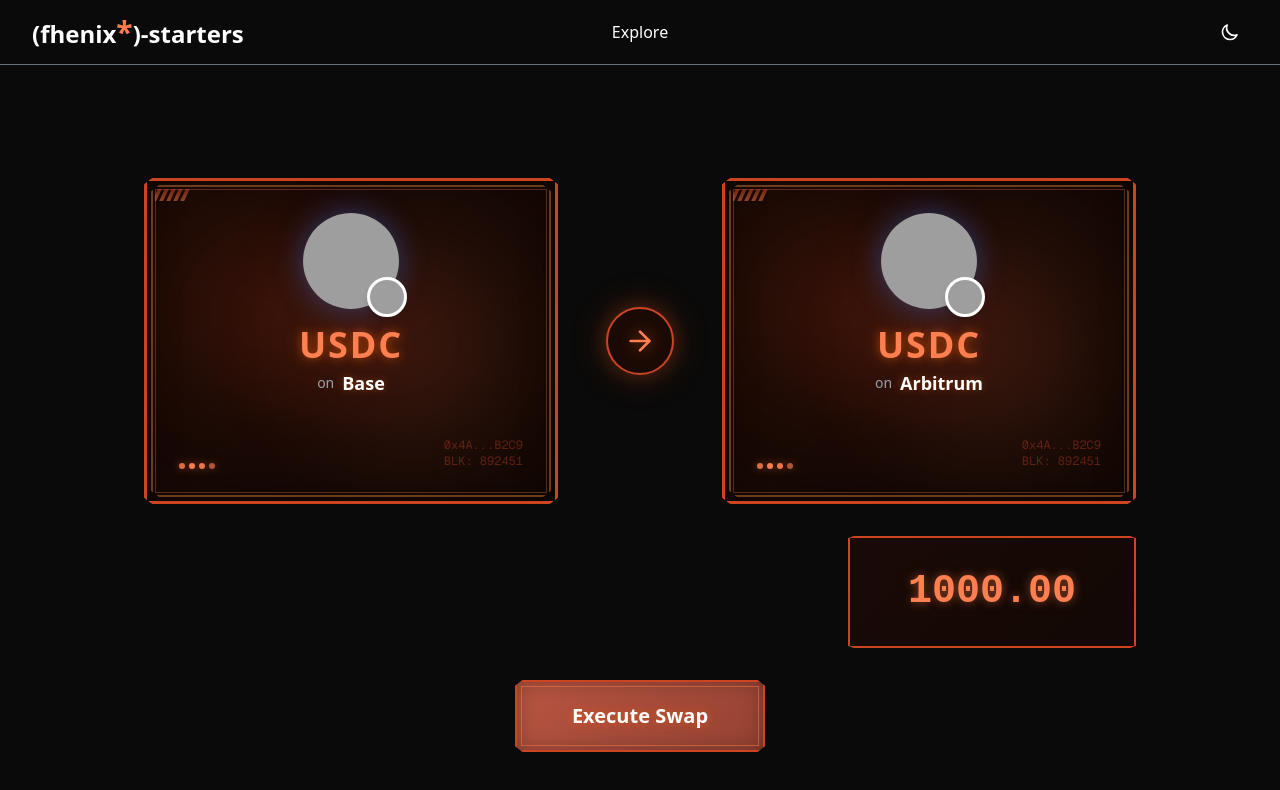
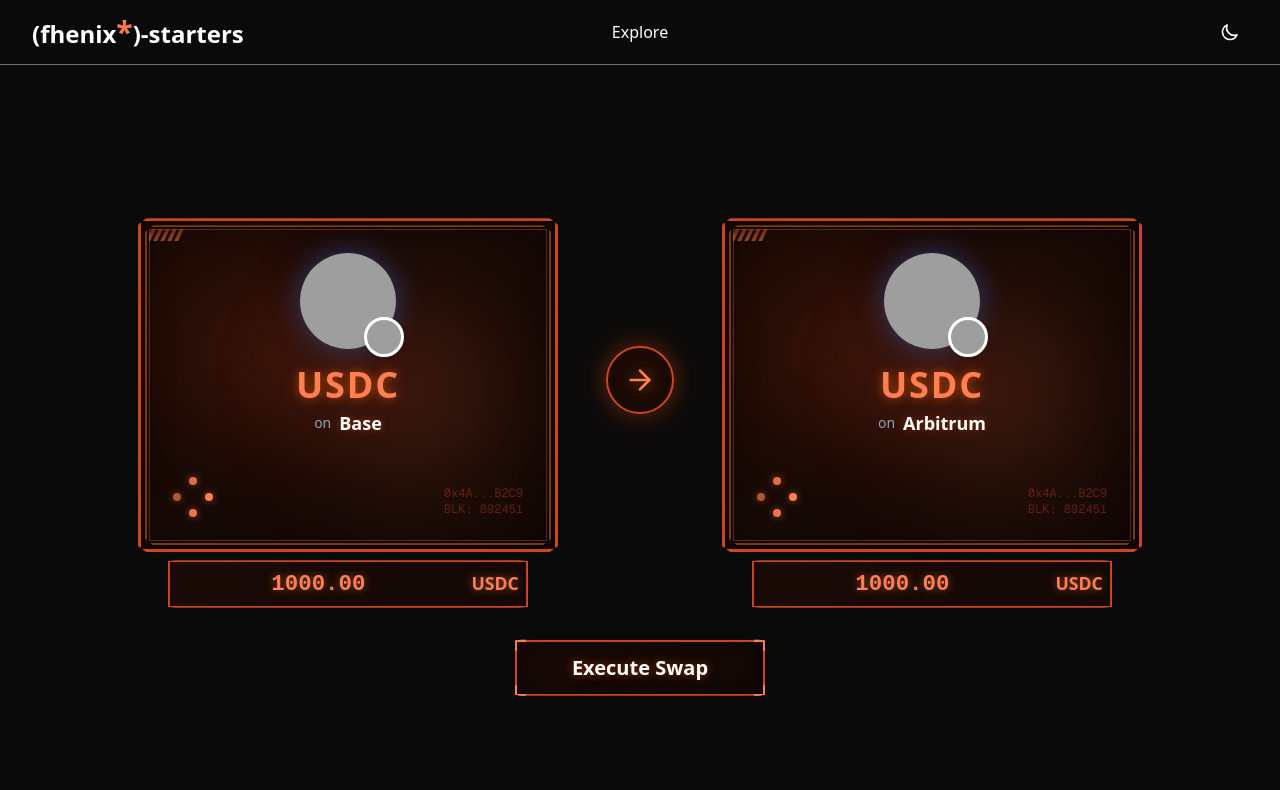
Before and after one commit to ayushsingh82/Zama-starters, a Next.js app: page /swap in a window 1280 px wide. Shown: the top 790 px of the page. Built offline with nearby package versions, Linux system fonts and the light colour scheme; grey boxes are pictures that could not be loaded.

Commit message:
final swap ui

```diff
--- a/app/swap/page.tsx
+++ b/app/swap/page.tsx
@@ -130,36 +130,63 @@
     border-top: none;
   }
 
-  /* Swap button with enhanced styling */
+  /* Swap button with enhanced styling - single border with design */
   .swap-button-style {
-    clip-path: polygon(3% 0, 97% 0, 100% 8%, 100% 92%, 97% 100%, 3% 100%, 0 92%, 0 8%);
+    clip-path: polygon(
+      2% 0, 98% 0, 100% 2%, 100% 98%, 98% 100%, 2% 100%, 0 98%, 0 2%
+    );
     border: 2px solid ${COLORS.ORANGE_PRIMARY};
-    background: linear-gradient(135deg, ${COLORS.BUTTON_BG} 0%, #944232 100%);
+    background: linear-gradient(135deg, ${COLORS.BOX_BG} 0%, #120805 100%);
     position: relative;
     z-index: 10;
     box-shadow:
-      0 0 20px rgba(204, 68, 32, 0.4),
+      0 0 20px rgba(204, 68, 32, 0.3),
       0 0 40px rgba(255, 102, 0, 0.2),
-      inset 0 0 20px rgba(0, 0, 0, 0.3);
-    transition: all 0.3s ease;
+      inset 0 0 30px rgba(0, 0, 0, 0.5);
+    transition: all 0.4s cubic-bezier(0.4, 0, 0.2, 1);
+    animation: pulse-glow-orange 3s ease-in-out infinite;
     text-shadow: 0 0 10px rgba(255, 102, 0, 0.5);
   }
   .swap-button-style:hover {
-    transform: translateY(-2px) scale(1.02);
+    border-color: ${COLORS.GLOW_ORANGE};
     box-shadow:
-      0 0 30px rgba(255, 107, 61, 0.8),
-      0 0 60px rgba(255, 102, 0, 0.4),
-      inset 0 0 20px rgba(0, 0, 0, 0.3);
-    border-color: ${COLORS.GLOW_ORANGE};
+      0 0 30px rgba(255, 107, 61, 0.6),
+      0 0 60px rgba(255, 102, 0, 0.3),
+      inset 0 0 30px rgba(0, 0, 0, 0.5);
+    transform: translateY(-4px);
   }
-  .swap-button-style::before {
-    content: '';
+  /* Corner accent decorations for border design */
+  .swap-button-corner {
     position: absolute;
-    inset: 4px;
-    border: 1px solid ${COLORS.ORANGE_ACCENT};
+    width: 12px;
+    height: 12px;
+    border: 3px solid ${COLORS.ORANGE_ACCENT};
     pointer-events: none;
     z-index: 1;
-    opacity: 0.5;
+  }
+  .swap-button-corner.top-left {
+    top: -3px;
+    left: -3px;
+    border-right: none;
+    border-bottom: none;
+  }
+  .swap-button-corner.top-right {
+    top: -3px;
+    right: -3px;
+    border-left: none;
+    border-bottom: none;
+  }
+  .swap-button-corner.bottom-left {
+    bottom: -3px;
+    left: -3px;
+    border-right: none;
+    border-top: none;
+  }
+  .swap-button-corner.bottom-right {
+    bottom: -3px;
+    right: -3px;
+    border-left: none;
+    border-top: none;
   }
 
   /* Input field enhancements */
@@ -190,12 +217,43 @@
       0 0 15px rgba(204, 68, 32, 0.3),
       0 0 30px rgba(255, 102, 0, 0.2);
     transition: all 0.3s ease;
+    min-height: auto;
   }
   .external-input-box:hover {
     border-color: ${COLORS.GLOW_ORANGE};
     box-shadow:
       0 0 25px rgba(255, 107, 61, 0.5),
       0 0 50px rgba(255, 102, 0, 0.3);
+  }
+
+  /* Dropdown styling */
+  .token-dropdown {
+    background: transparent;
+    border: 1px solid ${COLORS.ORANGE_PRIMARY};
+    color: ${COLORS.ORANGE_ACCENT};
+    padding: 0.5rem 1rem;
+    border-radius: 4px;
+    font-size: 1rem;
+    font-weight: bold;
+    cursor: pointer;
+    outline: none;
+    transition: all 0.3s ease;
+    text-shadow: 0 0 8px rgba(255, 127, 80, 0.5);
+  }
+
+  .token-dropdown:hover {
+    border-color: ${COLORS.GLOW_ORANGE};
+    box-shadow: 0 0 15px rgba(255, 107, 61, 0.4);
+  }
+
+  .token-dropdown:focus {
+    border-color: ${COLORS.GLOW_ORANGE};
+    box-shadow: 0 0 20px rgba(255, 107, 61, 0.6);
+  }
+
+  .token-dropdown option {
+    background: ${COLORS.BOX_BG};
+    color: ${COLORS.ORANGE_ACCENT};
   }
 
   /* Dot effect animation */
@@ -209,31 +267,47 @@
   }
 
   .dot-effect {
+    position: relative;
+    width: 40px;
+    height: 40px;
     display: flex;
-    gap: 4px;
     align-items: center;
     justify-content: center;
   }
 
   .dot-effect span {
-    width: 6px;
-    height: 6px;
+    position: absolute;
+    width: 8px;
+    height: 8px;
     border-radius: 50%;
     background: ${COLORS.ORANGE_ACCENT};
     animation: dot-pulse 1.5s ease-in-out infinite;
     box-shadow: 0 0 8px rgba(255, 127, 80, 0.6);
   }
 
+  /* Position dots in a circle */
   .dot-effect span:nth-child(1) {
+    top: 0;
+    left: 50%;
+    transform: translateX(-50%);
     animation-delay: 0s;
   }
   .dot-effect span:nth-child(2) {
+    right: 0;
+    top: 50%;
+    transform: translateY(-50%);
     animation-delay: 0.2s;
   }
   .dot-effect span:nth-child(3) {
+    bottom: 0;
+    left: 50%;
+    transform: translateX(-50%);
     animation-delay: 0.4s;
   }
   .dot-effect span:nth-child(4) {
+    left: 0;
+    top: 50%;
+    transform: translateY(-50%);
     animation-delay: 0.6s;
   }
 
@@ -277,7 +351,7 @@
 // Interface for state
 interface TokenState {
   amount: string;
-  symbol: 'USDC';
+  symbol: 'USDC' | 'USDT';
   chain: 'Base' | 'Arbitrum';
 }
 
@@ -285,10 +359,24 @@
   const [fromToken, setFromToken] = useState<TokenState>({ amount: '1000.00', symbol: 'USDC', chain: 'Base' });
   const [toToken, setToToken] = useState<TokenState>({ amount: '1000.00', symbol: 'USDC', chain: 'Arbitrum' });
 
-  const handleAmountChange = (e: React.ChangeEvent<HTMLInputElement>) => {
-    const value = e.target.value;
-    setFromToken(prev => ({ ...prev, amount: value }));
-    setToToken(prev => ({ ...prev, amount: value }));
+  const handleAmountChange = (tokenType: 'from' | 'to', value: string) => {
+    // Remove token symbols if user pasted them, and extract just the number
+    value = value.replace(/USDC|USDT/gi, '').trim();
+    // Only allow numbers and decimal point
+    value = value.replace(/[^\d.]/g, '');
+    if (tokenType === 'from') {
+      setFromToken(prev => ({ ...prev, amount: value }));
+    } else {
+      setToToken(prev => ({ ...prev, amount: value }));
+    }
+  };
+
+  const handleTokenChange = (tokenType: 'from' | 'to', symbol: 'USDC' | 'USDT') => {
+    if (tokenType === 'from') {
+      setFromToken(prev => ({ ...prev, symbol }));
+    } else {
+      setToToken(prev => ({ ...prev, symbol }));
+    }
   };
 
   const handleSwap = () => {
@@ -397,16 +485,42 @@
       <div className="min-h-screen flex flex-col items-center justify-center p-4" style={{ backgroundColor: COLORS.BACKGROUND }}>
 
         {/* Main Swap Container */}
-        <div className="w-full max-w-5xl px-4 py-8 relative">
+        <div className="w-full max-w-5xl px-4 pt-4 pb-8 relative">
 
           {/* Horizontal Alignment of Swap Boxes and Arrow */}
-          <div className="flex items-center justify-center gap-12 mb-8 relative">
+          <div className="flex items-start justify-center gap-12 mb-4 relative">
 
             {/* From Token Box (USDC on Base) */}
-            <TokenAndChainBox token={fromToken} isInput={false} />
+            <div className="flex flex-col items-center">
+              <TokenAndChainBox token={fromToken} isInput={false} />
+
+              {/* Input Box Below From Token */}
+              <div className="external-input-box px-3 py-2 w-[360px] mt-2">
+                <div className="flex items-center justify-center gap-3">
+                  <input
+                    type="text"
+                    value={fromToken.amount}
+                    onChange={(e) => handleAmountChange('from', e.target.value)}
+                    placeholder="0"
+                    className="amount-input text-center flex-1"
+                    style={{ fontSize: '1.4rem', lineHeight: '1', height: 'auto' }}
+                  />
+                  <span
+                    className="text-lg font-bold whitespace-nowrap"
+                    style={{
+                      color: COLORS.ORANGE_ACCENT,
+                      textShadow: '0 0 10px rgba(255, 127, 80, 0.6)',
+                      fontSize: '1.1rem'
+                    }}
+                  >
+                    USDC
+                  </span>
+                </div>
+              </div>
+            </div>
 
             {/* Horizontal Swap Arrow Button */}
-            <div className="flex items-center justify-center">
+            <div className="flex items-center justify-center mt-32">
               <div
                 className="p-4 rounded-full border-2 cursor-pointer transition-all duration-300 hover:scale-110"
                 style={{
@@ -434,31 +548,47 @@
             </div>
 
             {/* To Token Box (USDC on Arbitrum) */}
-            <TokenAndChainBox token={toToken} isInput={false} />
+            <div className="flex flex-col items-center">
+              <TokenAndChainBox token={toToken} isInput={false} />
 
-          </div>
+              {/* Input Box Below To Token */}
+              <div className="external-input-box px-3 py-2 w-[360px] mt-2">
+                <div className="flex items-center justify-center gap-3">
+                  <input
+                    type="text"
+                    value={toToken.amount}
+                    onChange={(e) => handleAmountChange('to', e.target.value)}
+                    placeholder="0"
+                    className="amount-input text-center flex-1"
+                    style={{ fontSize: '1.4rem', lineHeight: '1', height: 'auto' }}
+                  />
+                  <span
+                    className="text-lg font-bold whitespace-nowrap"
+                    style={{
+                      color: COLORS.ORANGE_ACCENT,
+                      textShadow: '0 0 10px rgba(255, 127, 80, 0.6)',
+                      fontSize: '1.1rem'
+                    }}
+                  >
+                    USDC
+                  </span>
+                </div>
+              </div>
+            </div>
 
-          {/* External Input Box - Below and to the right */}
-          <div className="flex justify-end items-start gap-4 relative mt-4">
-            <div className="external-input-box p-6 w-72">
-              <input
-                type="text"
-                value={fromToken.amount}
-                onChange={handleAmountChange}
-                placeholder="0.00"
-                className="amount-input w-full text-center"
-                style={{ fontSize: '2.5rem' }}
-              />
-            </div>
           </div>
 
           {/* Swap Button - Smaller width */}
           <div className="flex justify-center mt-8">
             <button
               onClick={handleSwap}
-              className="swap-button-style py-5 px-12 text-xl font-bold text-white text-center"
+              className="swap-button-style py-3 px-6 text-xl font-bold text-white text-center relative"
               style={{ minWidth: '250px', maxWidth: '280px' }}
             >
+              <div className="swap-button-corner top-left" />
+              <div className="swap-button-corner top-right" />
+              <div className="swap-button-corner bottom-left" />
+              <div className="swap-button-corner bottom-right" />
               Execute Swap
             </button>
           </div>
```
